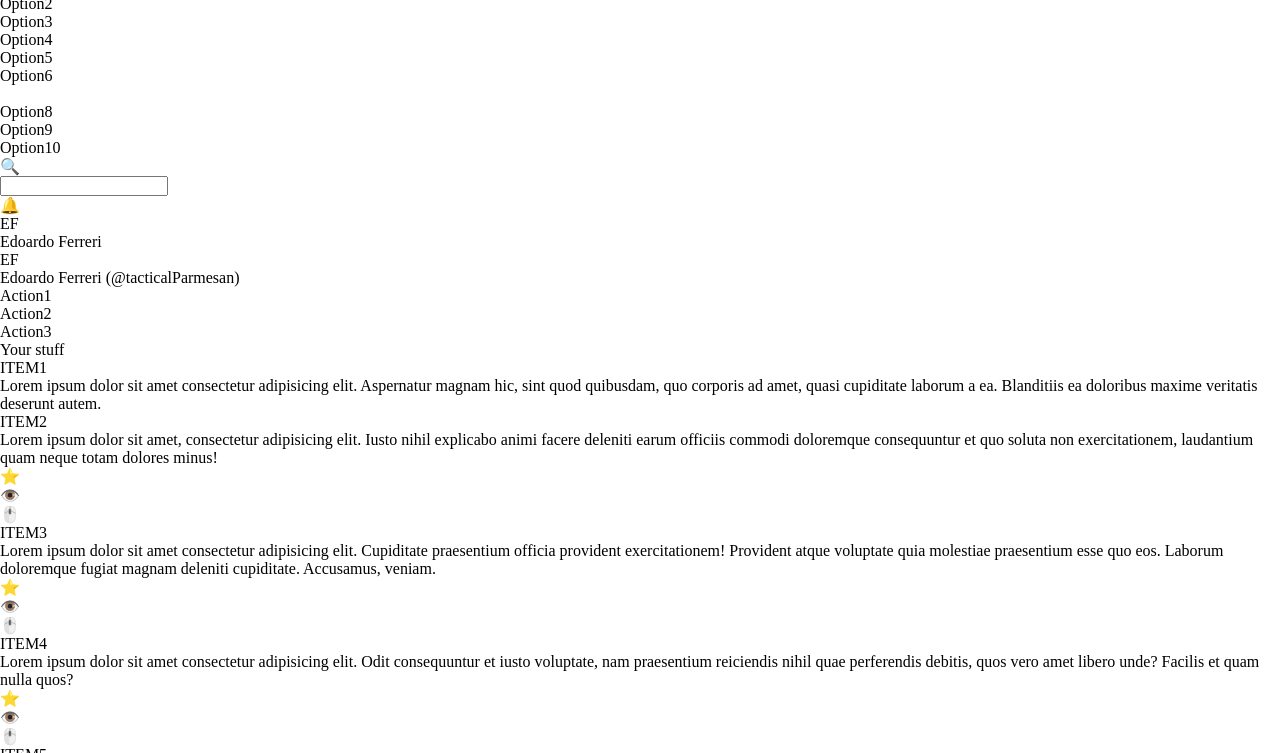
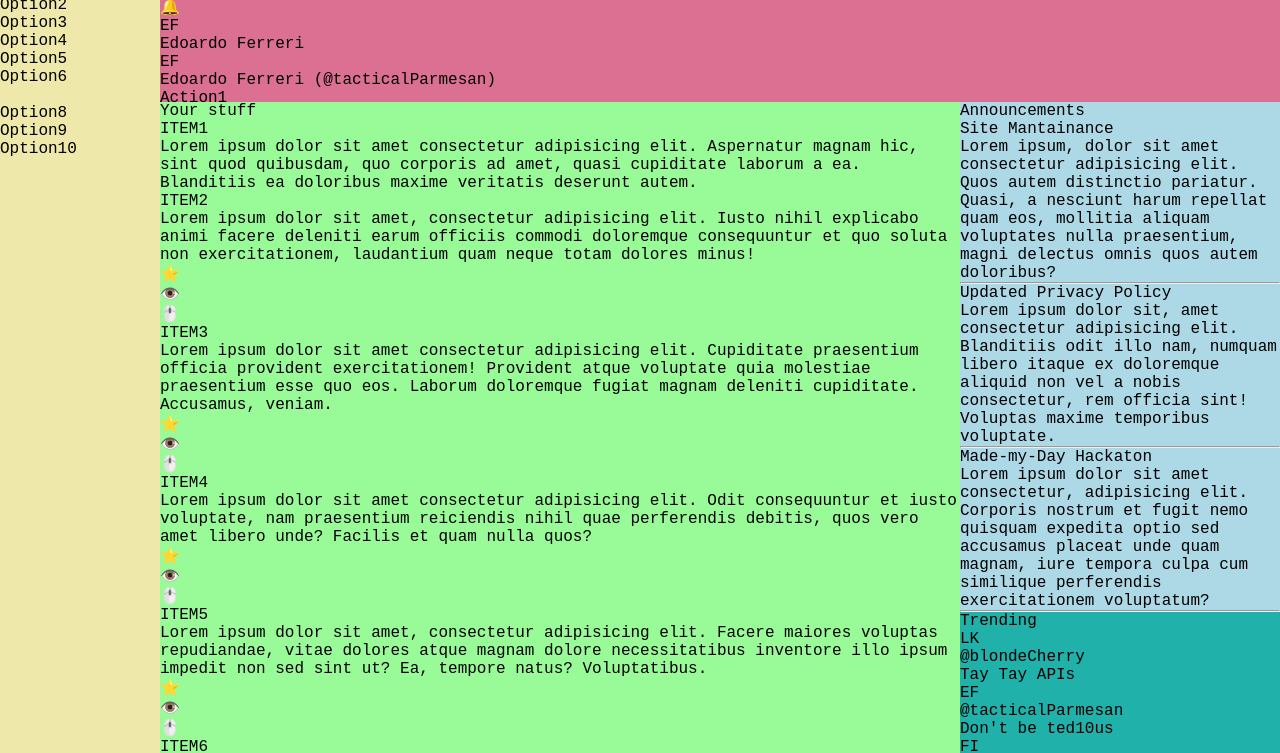
Before and after one commit to tacticalParmesan/admin-dash, a plain HTML site: page index.html in a window 1280 px wide. Shown: the part 42-795 px from the top of the page. Drawn offline with Linux system fonts and the light colour scheme.

Commit message:
Layed the elements out with grid

```diff
--- a/index.html
+++ b/index.html
@@ -139,18 +139,18 @@
 			<p>Announcements</p>
 			<div class="announcements-panel">
 				<div class="news">
-					<div class="news-title"></div>
-					<div class="news-text"></div>
+					<div class="news-title">Site Mantainance</div>
+					<div class="news-text">Lorem ipsum, dolor sit amet consectetur adipisicing elit. Quos autem distinctio pariatur. Quasi, a nesciunt harum repellat quam eos, mollitia aliquam voluptates nulla praesentium, magni delectus omnis quos autem doloribus?</div>
 					<hr>
 				</div>
 				<div class="news">
-					<div class="news-title"></div>
-					<div class="news-text"></div>
+					<div class="news-title">Updated Privacy Policy</div>
+					<div class="news-text">Lorem ipsum dolor sit, amet consectetur adipisicing elit. Blanditiis odit illo nam, numquam libero itaque ex doloremque aliquid non vel a nobis consectetur, rem officia sint! Voluptas maxime temporibus voluptate.</div>
 					<hr>
 				</div>
 				<div class="news">
-					<div class="news-title"></div>
-					<div class="news-text"></div>
+					<div class="news-title">Made-my-Day Hackaton</div>
+					<div class="news-text">Lorem ipsum dolor sit amet consectetur, adipisicing elit. Corporis nostrum et fugit nemo quisquam expedita optio sed accusamus placeat unde quam magnam, iure tempora culpa cum similique perferendis exercitationem voluptatum?</div>
 					<hr>
 				</div>
 			</div>
--- a/style.css
+++ b/style.css
@@ -1,3 +1,9 @@
+/* ==================== Root and base ==================== */
+:root {
+    font-size: 16px;
+    font-family: 'Courier New', Courier, monospace;
+}
+
 * {
     padding: 0px;
     margin: 0px;
@@ -6,3 +12,43 @@
 
     list-style: none;
 }
+
+/* ==================== Layout ==================== */
+
+body {
+    min-height: 100vh;
+
+    display: grid;
+    grid-template: 9rem 1fr 1fr 1fr 1fr / 1fr 5fr 2fr;
+    grid-template-areas:
+        "sidebar header header"
+        "sidebar content-w announcements"
+        "sidebar content-w announcements"
+        "sidebar content-w trending"
+        "sidebar content-w trending";
+}
+
+.sidebar {
+    grid-area: sidebar;
+    background-color: palegoldenrod;
+}
+
+.header {
+    grid-area: header;
+    background-color: palevioletred;
+}
+
+.content-wrapper {
+    grid-area: content-w;
+    background-color: palegreen;
+}
+
+.announcements-wrapper {
+    grid-area: announcements;
+    background-color: lightblue;
+}
+
+.trending-wrapper {
+    grid-area: trending;
+    background-color: lightseagreen;
+}
```
